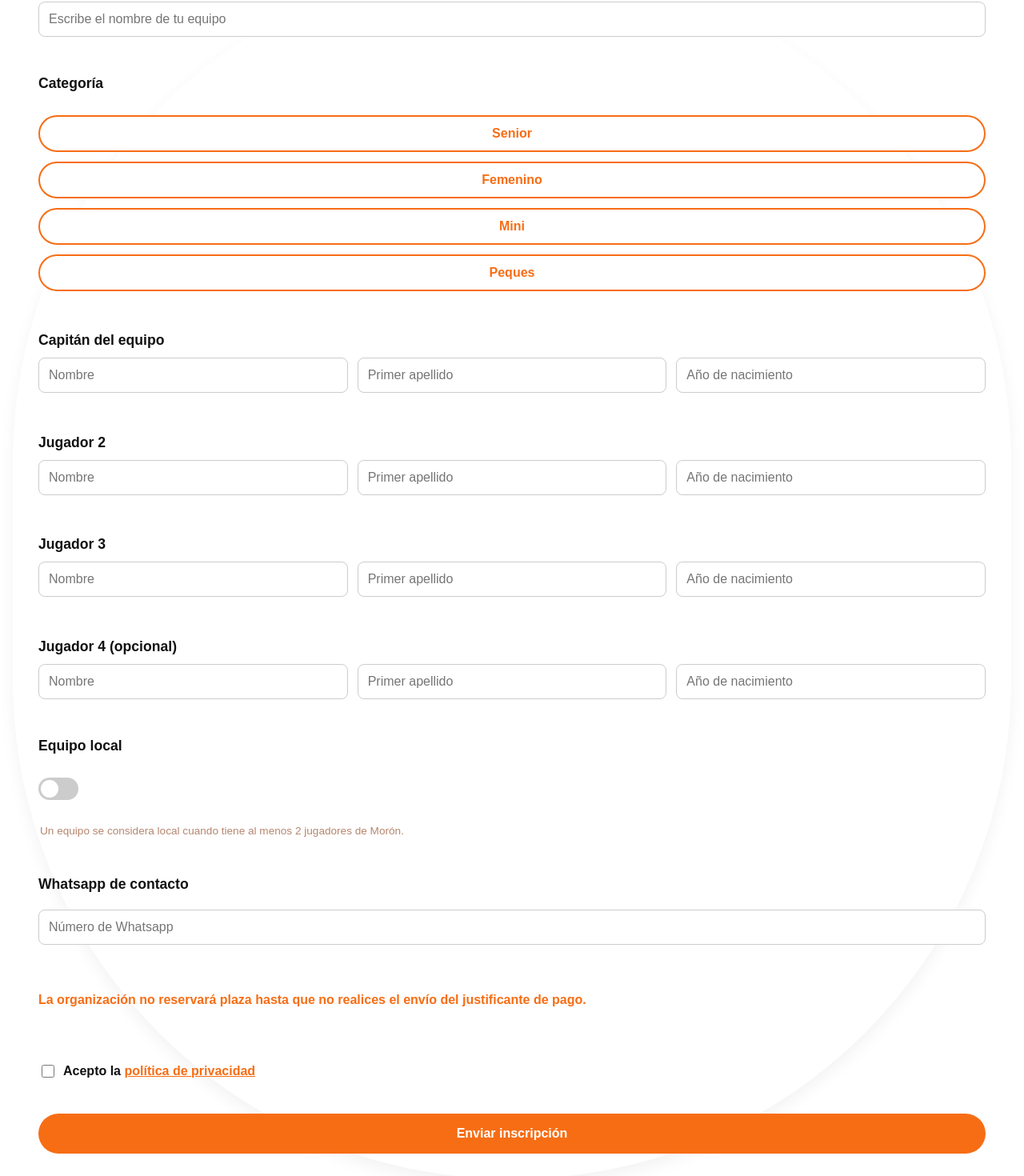
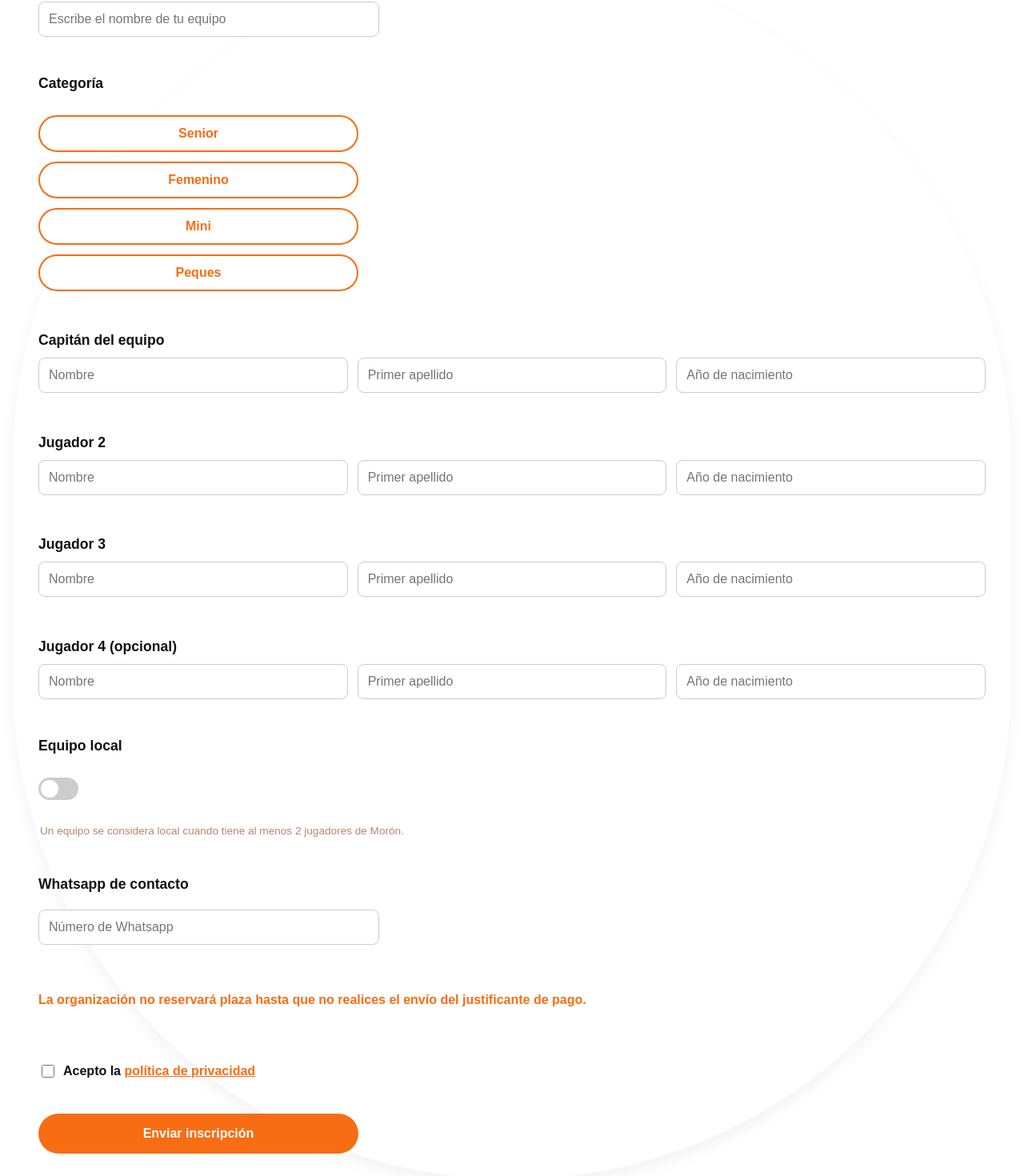
Before and after one commit to LopsanJesus/3x3moron2025, a Next.js app: page /signup in a window 1280 px wide. Shown: the part 147-1617 px from the top of the page at 80% size. Built offline with nearby package versions, Linux system fonts and the light colour scheme.

Commit message:
Fix elements width for desktop

```diff
--- a/src/app/signup/page.scss
+++ b/src/app/signup/page.scss
@@ -36,6 +36,8 @@
       border: 1px solid #ccc;
       border-radius: 0.5rem;
       font-size: 1rem;
+      max-width: 400px;
+
       &:focus {
         outline: none;
         border-color: var(--color-2);
@@ -64,6 +66,7 @@
     flex-direction: column; /* vertical */
     gap: 0.75rem;
     width: 100%;
+    max-width: 400px;
   }
 
   .category-btn {
@@ -167,6 +170,7 @@
     font-size: 1rem;
     cursor: pointer;
     transition: transform 0.3s ease;
+    max-width: 400px;
   }
 }
 
```
